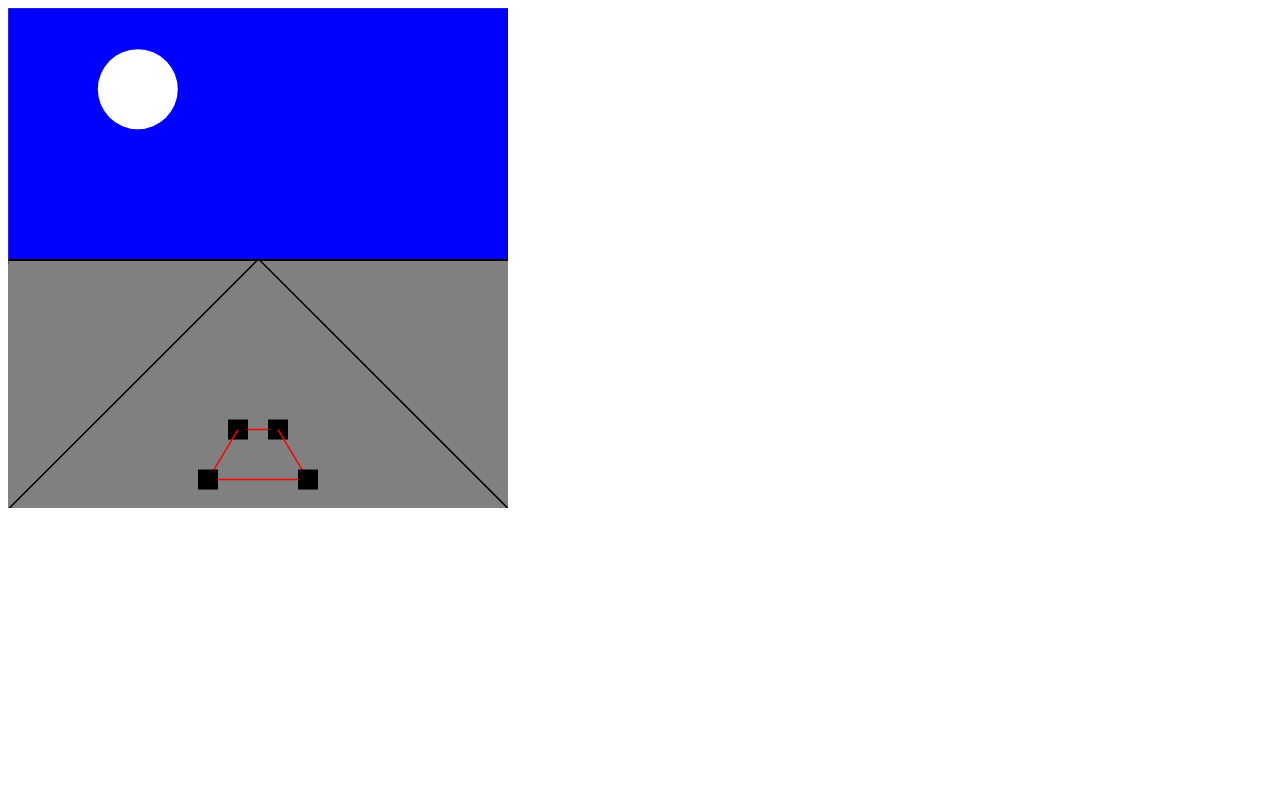
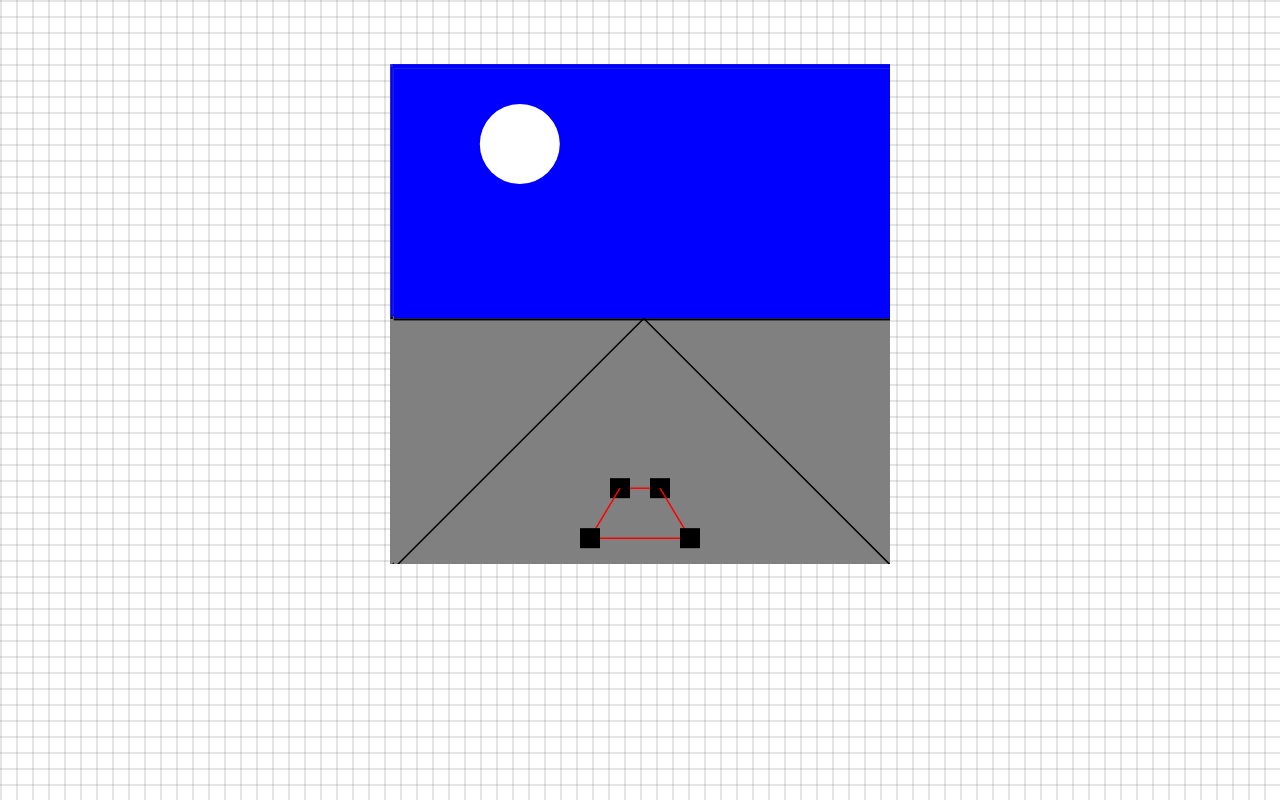
Before and after one commit to fatiherikli/trabzan, a plain HTML site: page index.html in a window 1280 px wide. Drawn offline with Linux system fonts and the light colour scheme.

Commit message:
WE GOT A PROBLEM HEEERE

```diff
--- a/index.html
+++ b/index.html
@@ -4,8 +4,38 @@
   <title>TRABZAN</title>
   <meta charset="utf-8"/>
   <style type="text/css">
+    body {
+      text-align: center
+    }
+
     canvas {
+      margin-top: 4em;
       image-rendering: pixelated;
+    }
+
+    /*
+    https://raw.githubusercontent.com/oyk2018-frontend/database-designer/master/style.css
+    */
+
+    * {
+      -webkit-box-sizing: border-box;
+      -moz-box-sizing: border-box;
+      -o-box-sizing: border-box;
+      box-sizing: border-box;
+    }
+
+    body {
+      margin: 0;
+      padding: 0;
+      width: 100%;
+      height: 100vh;
+      background: #fff;
+      background-image: linear-gradient(rgba(0, 0, 0, .1) .1em, transparent .1em), linear-gradient(90deg, rgba(0, 0, 0, .1) .1em, transparent .1em);
+      background-size: 1em 1em;
+    }
+
+    .clear {
+      clear: both;
     }
   </style>
 </head>
@@ -141,6 +171,10 @@
         // context.closePath();
         break;
     }
+
+    canvas.style.transform = `
+      rotate(${(state.carPosition/20.0)}deg)
+    `;
   }
 
   function render() {
@@ -172,7 +206,10 @@
       scene: [
         [BACKGROUND, Math.random() * 5, Math.random() * 5],
         [CAR, newPosition, Math.random() * 5],
-        [THE_SUN, 100 + state.tick % SCREEN_SIZE, 80 + Math.random() * 3],
+        [THE_SUN,
+          100 + state.tick % SCREEN_SIZE + newPosition*-0.2,
+          80 + newPosition/4
+        ],
       ],
     };
   }
```
